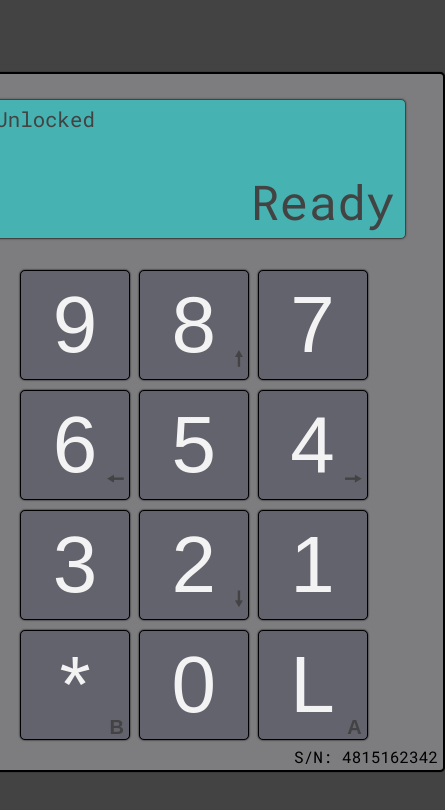
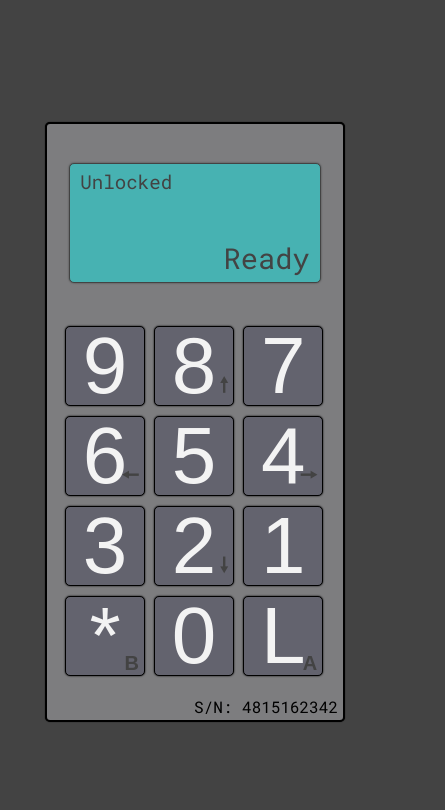
Before and after one commit to lzr247/hotel-safe-deposit-box-jsAssignment, a Vue app: page / in a window 390 px wide. Shown: the top 810 px of the page, 445 px wide, since content can reach past the window. Built offline with nearby package versions, Linux system fonts and the light colour scheme.

Commit message:
readme update and responsive design

```diff
--- a/src/components/SafeDepositBox.vue
+++ b/src/components/SafeDepositBox.vue
@@ -112,4 +112,27 @@ export default {
             right: 5px;
         }
     }
+
+    @media (max-width:500px) {
+        .safeDepositBox {
+            max-width: 300px!important;
+            height: 600px;
+            .backlitScreen {
+                height: 120px;
+                #stateOfLock {
+                    font-size: 1.2rem;
+                }
+                #stateOfProcess {
+                    font-size: 1.8rem;
+                }
+            }
+            .numKeypad {
+                button {
+                    width: 80px;
+                    height: 80px;
+                }
+            }
+        }
+    }
+
 </style>
```
Also changed, not shown: 1 other file (tests, documents, lock files or other folders).
